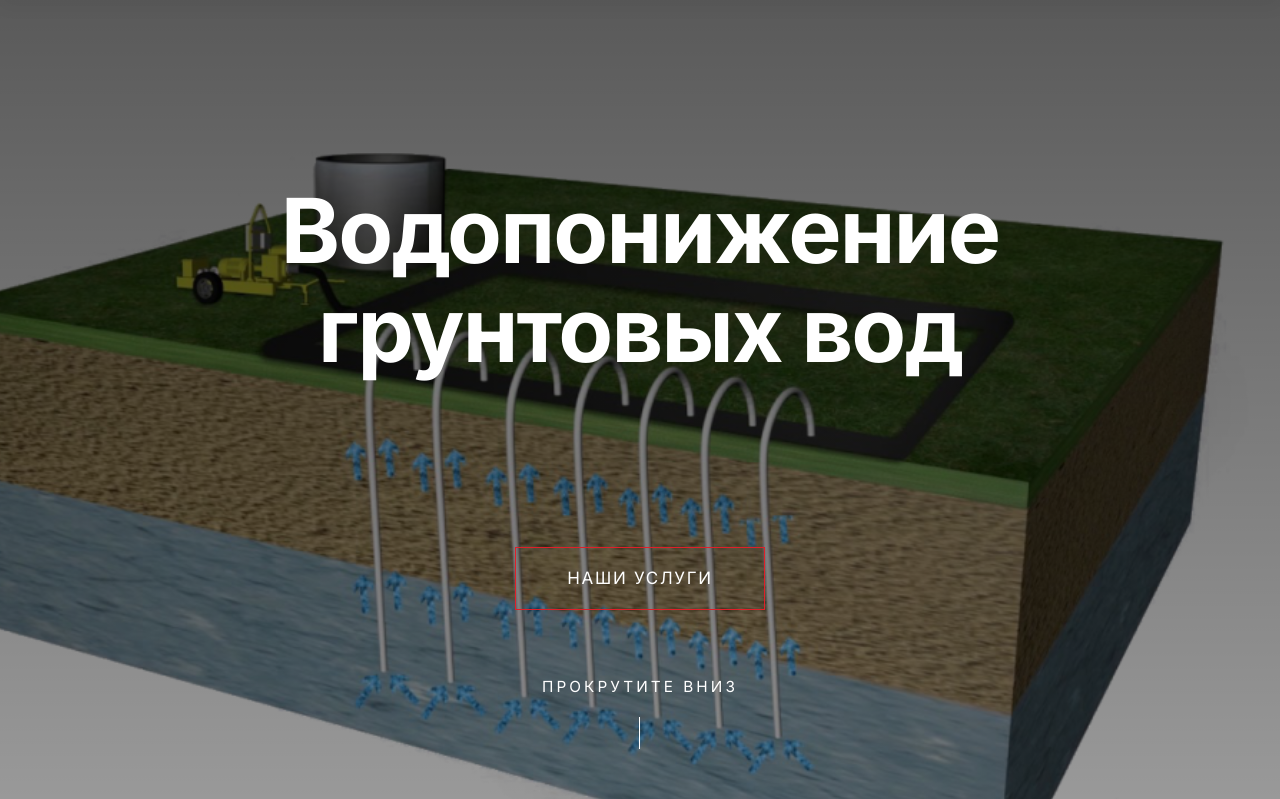
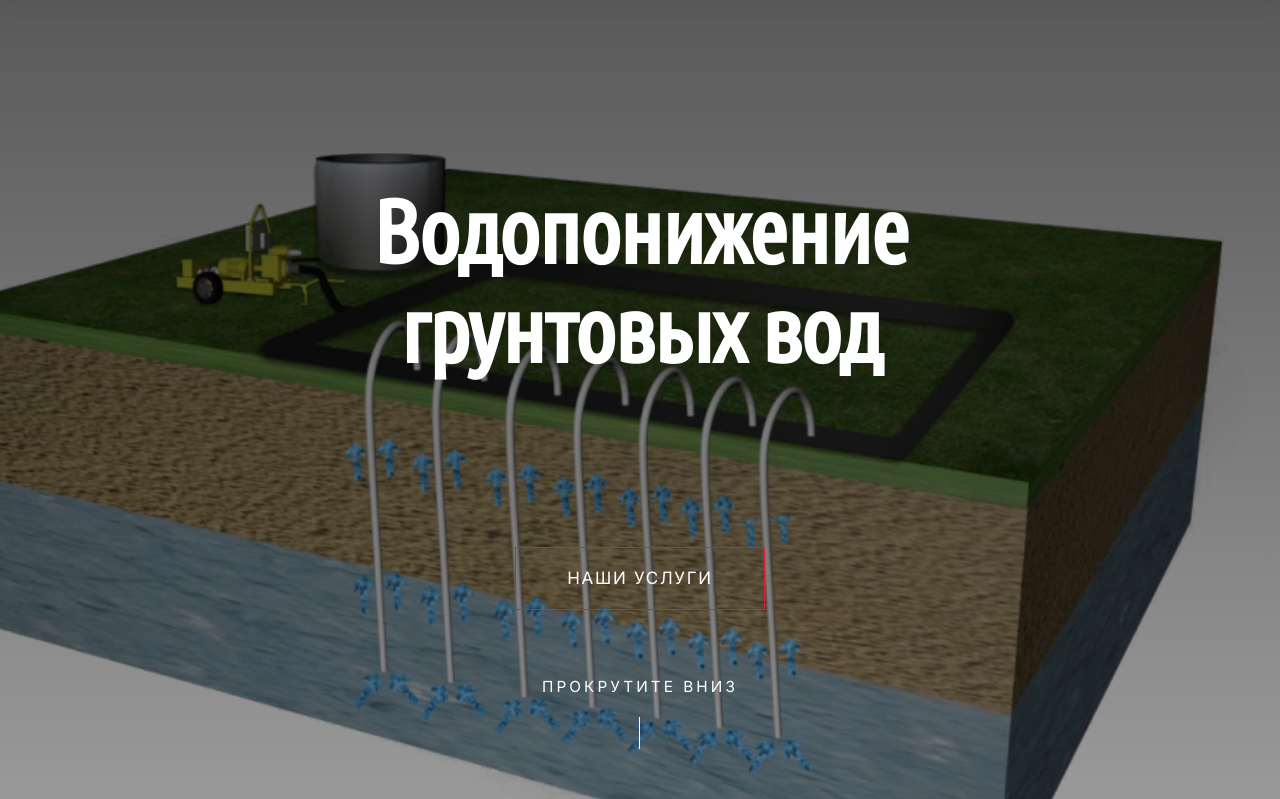
Before and after one commit to Hilrein/exaple-for-lya77s, a Django app: page / in a window 1280 px wide. Shown: the part 60-859 px from the top of the page. Run offline with Django 4.2, Linux system fonts and the light colour scheme; data comes from the database, SQL or seed files in the repository; both versions use the stored data as it was after the commit.

Commit message:
okay2
добавил шрифтов

```diff
--- a/my_django_project/shop/templates/shop/base.html
+++ b/my_django_project/shop/templates/shop/base.html
@@ -14,6 +14,7 @@
     <link rel="preconnect" href="https://fonts.gstatic.com" crossorigin>
     <link href="https://fonts.googleapis.com/css2?family=Inter:wght@200;300;400;500;600;700&display=swap" rel="stylesheet">
     <link href="https://fonts.googleapis.com/css2?family=Raleway:wght@300;400;500;600;700;800&display=swap" rel="stylesheet">
+    <link href="https://fonts.googleapis.com/css2?family=Ubuntu+Condensed&display=swap" rel="stylesheet">
     <link rel="stylesheet" href="{% static 'css/main.css' %}">
     <link rel="stylesheet" href="{% static 'css/style.css' %}">
     <link rel="stylesheet" href="{% static 'css/responsive.css' %}">
--- a/my_django_project/static/css/main.css
+++ b/my_django_project/static/css/main.css
@@ -1,5 +1,5 @@
 body {
-    font-family: 'Roboto', Arial, sans-serif;
+    font-family: 'Ubuntu Condensed', Arial, sans-serif;
     color: #333;
     background-color: #f5f5f5;
 }
--- a/my_django_project/static/css/pages.css
+++ b/my_django_project/static/css/pages.css
@@ -361,9 +361,9 @@ h2.fw-bold {
 }
 
 .hero-title {
-  font-family: var(--font-headings);
+  font-family: 'Ubuntu Condensed', sans-serif;
   font-size: clamp(3rem, 7vw, 6rem);
-  font-weight: 800;
+  font-weight: bold;
   color: white;
   margin-bottom: 1.5rem;
   max-width: 900px;
```
Also changed, not shown: my_django_project/db.sqlite3.
